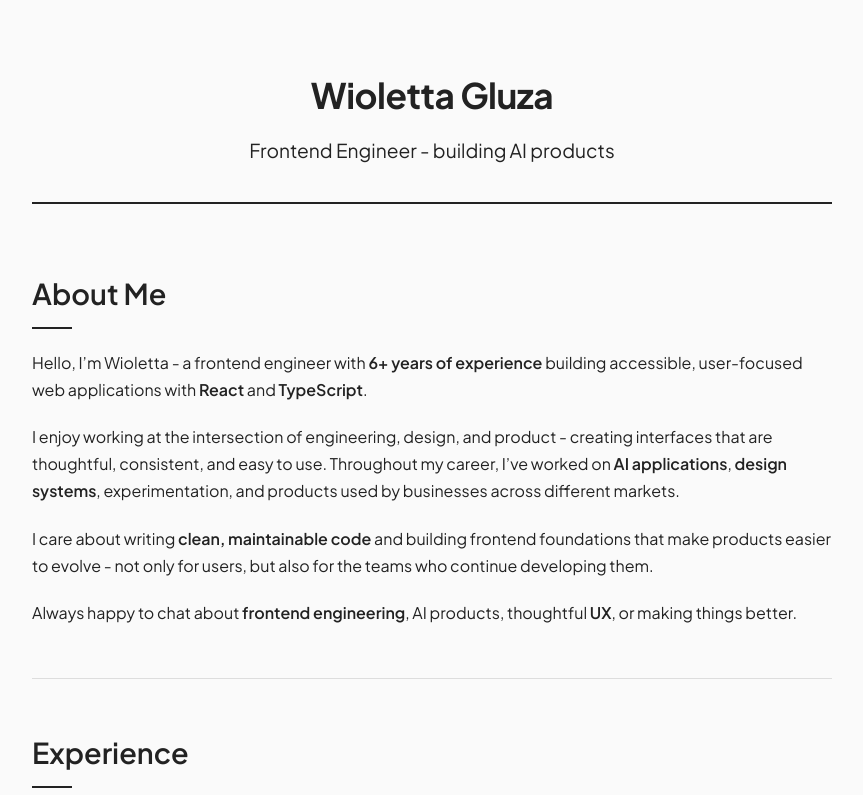
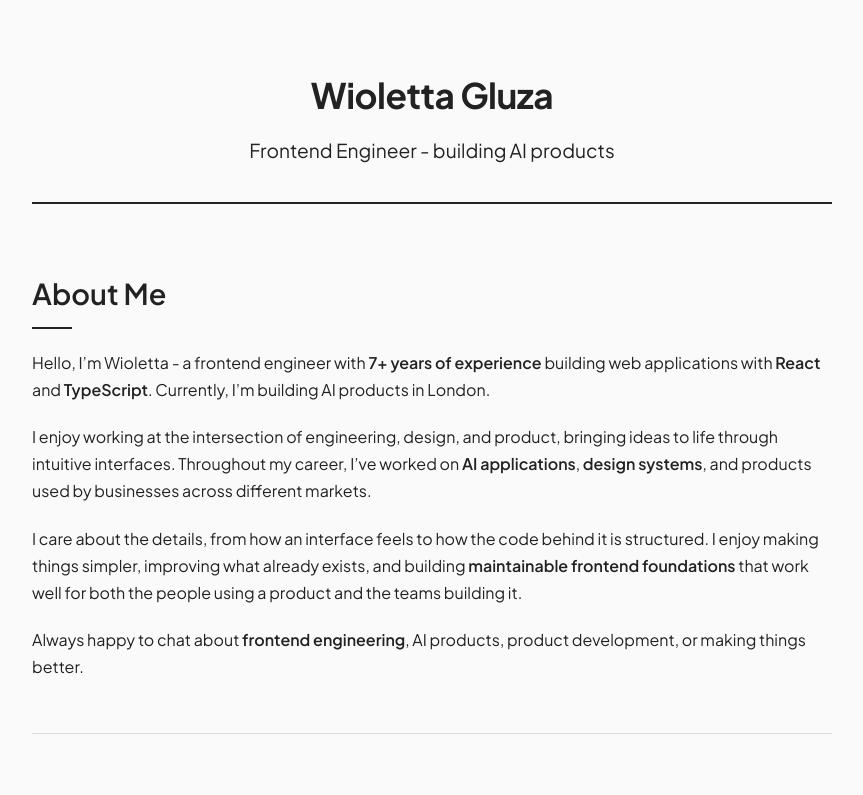
Before and after one commit to w-gluza/portfolio, a Next.js app: page / in a window 1280 px wide. Shown: the top 795 px of the page, without its empty margins (208-1071 px from the left). Built offline with nearby package versions, Linux system fonts and the light colour scheme.

Commit message:
resume update

```diff
--- a/app/components/about/About.tsx
+++ b/app/components/about/About.tsx
@@ -5,30 +5,30 @@ export const About = () => (
     <Heading level={2}>About Me</Heading>
     <p>
       Hello, I’m Wioletta - a frontend engineer with{" "}
-      <Highlight>6+ years of experience</Highlight> building accessible,
-      user-focused web applications with <Highlight>React</Highlight> and{" "}
-      <Highlight>TypeScript</Highlight>.
+      <Highlight>7+ years of experience</Highlight> building web applications
+      with <Highlight>React</Highlight> and <Highlight>TypeScript</Highlight>.
+      Currently, I’m building AI products in London.
     </p>
 
     <p>
-      I enjoy working at the intersection of engineering, design, and product -
-      creating interfaces that are thoughtful, consistent, and easy to use.
-      Throughout my career, I’ve worked on{" "}
-      <Highlight>AI applications</Highlight>,{" "}
-      <Highlight>design systems</Highlight>, experimentation, and products used
-      by businesses across different markets.
+      I enjoy working at the intersection of engineering, design, and product,
+      bringing ideas to life through intuitive interfaces. Throughout my
+      career, I’ve worked on <Highlight>AI applications</Highlight>,{" "}
+      <Highlight>design systems</Highlight>, and products used by businesses
+      across different markets.
     </p>
 
     <p>
-      I care about writing <Highlight>clean, maintainable code</Highlight> and
-      building frontend foundations that make products easier to evolve - not
-      only for users, but also for the teams who continue developing them.
+      I care about the details, from how an interface feels to how the code
+      behind it is structured. I enjoy making things simpler, improving what
+      already exists, and building <Highlight>maintainable frontend
+      foundations</Highlight> that work well for both the people using a
+      product and the teams building it.
     </p>
 
     <p>
       Always happy to chat about <Highlight>frontend engineering</Highlight>,
-      AI products, thoughtful <Highlight>UX</Highlight>, or making things
-      better.
+      AI products, product development, or making things better.
     </p>
   </Article>
 );
```
Also changed, not shown: 1 other file (tests, documents, lock files or other folders).
